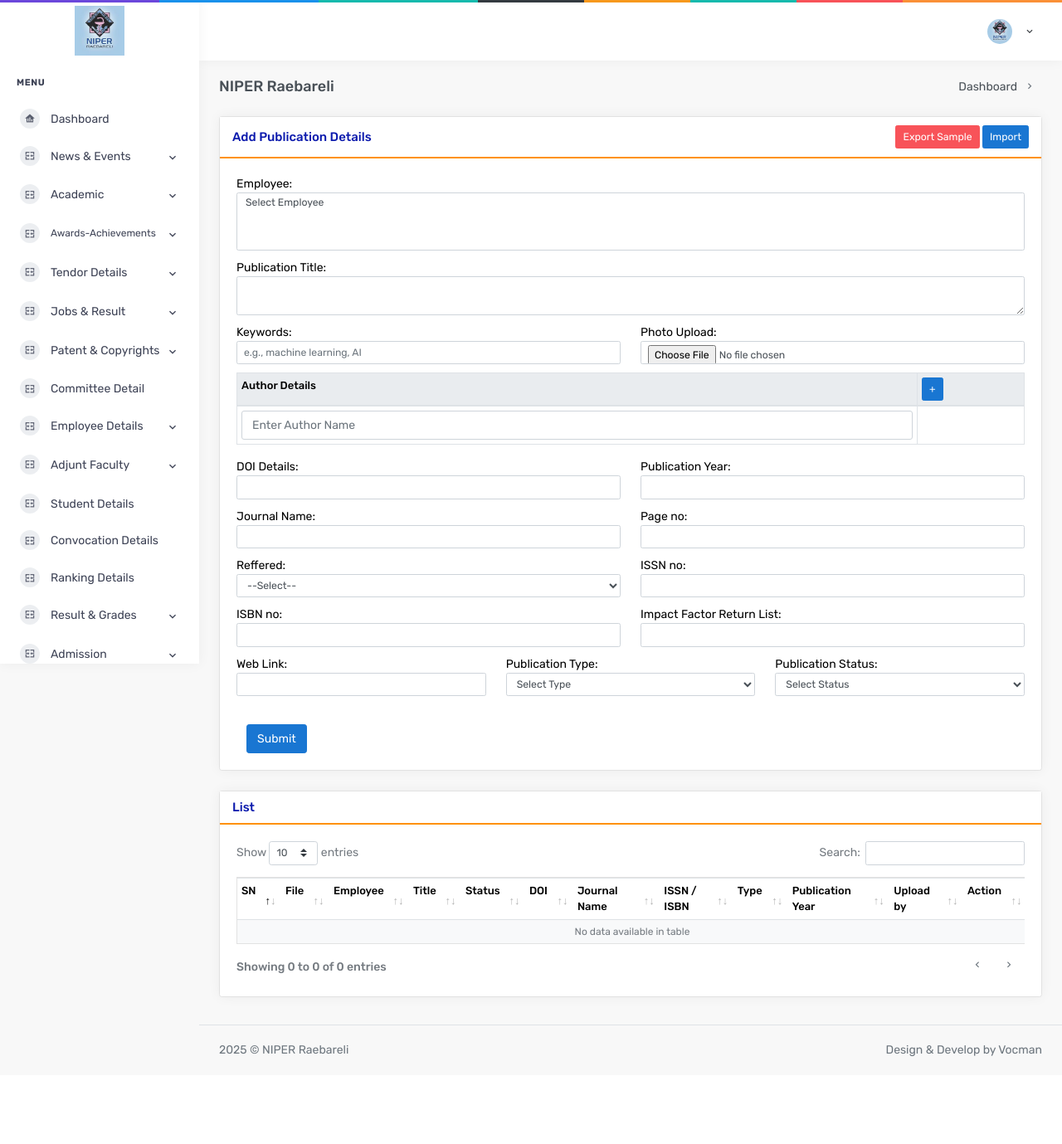
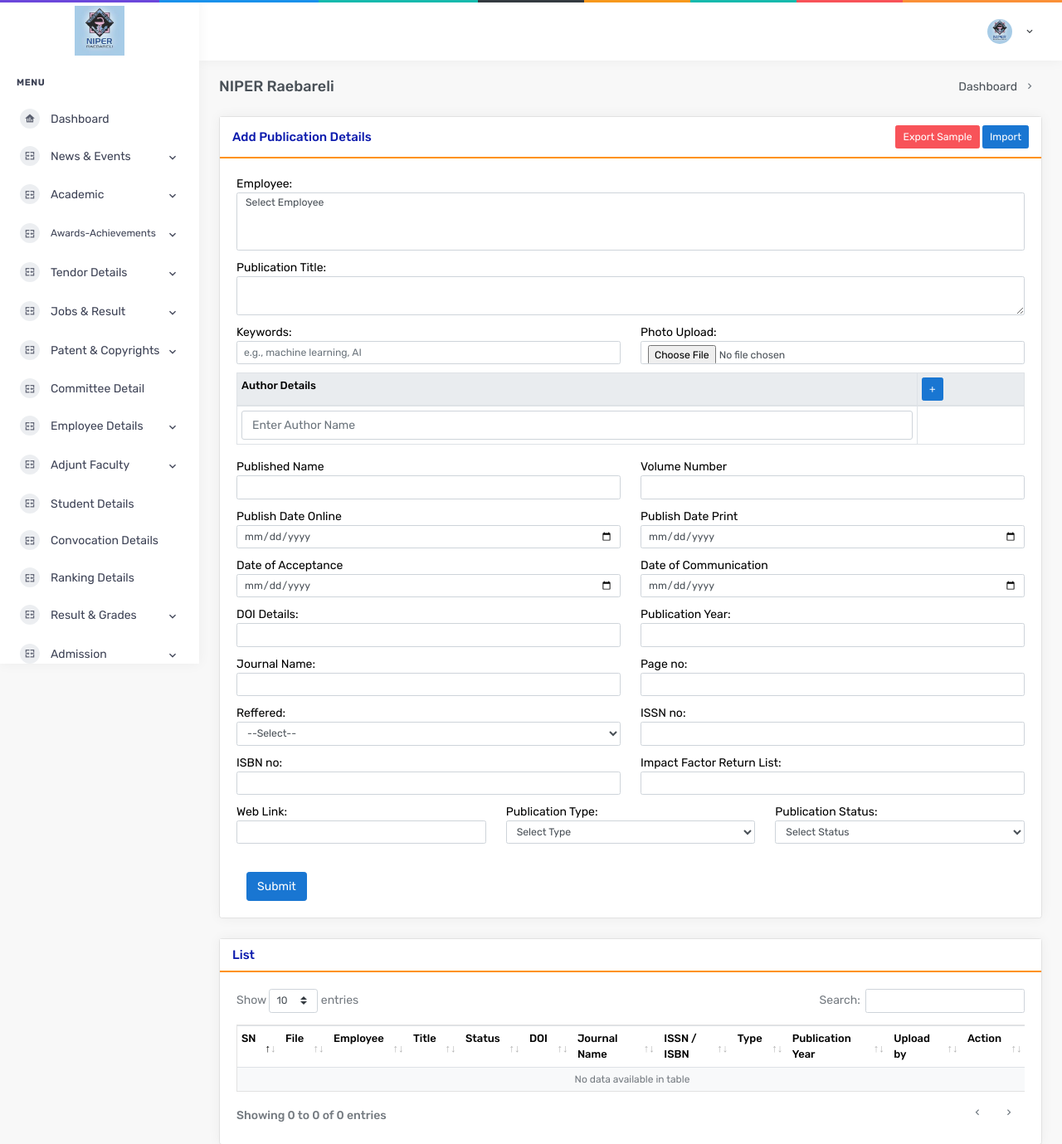
Before and after one commit to Mithun021/niper_stagging, a CodeIgniter 4 app: the page made by app/Views/admin/employee/employee-publication.php in a window 1280 px wide. Shown: the top 1379 px of the page at 83% size. Before the commit the page ends 1274 px from the top, so only its background shows below. Run offline with PHP 8.4 and a stand-in for CodeIgniter, Linux system fonts and the light colour scheme; the template is opened without the code that fills it, so the values that code supplies are empty; some libraries are stand-ins or nearby versions.

Commit message:
checking

```diff
--- a/app/Controllers/EmployeeController.php
+++ b/app/Controllers/EmployeeController.php
@@ -393,6 +393,12 @@ use App\Models\Student_model;
                     'description' => $this->request->getPost('description'),
                     'keywords' => $this->request->getPost('Pubkeyword'),
                     'publication_photo' => $publicationimageName,
+                    'published_name' => $this->request->getPost('published_name'),
+                    'volume_number' => $this->request->getPost('volume_number'),
+                    'publish_date_online' => $this->request->getPost('publish_date_online'),
+                    'publish_date_print' => $this->request->getPost('publish_date_print'),
+                    'date_of_acceptance' => $this->request->getPost('date_of_acceptance'),
+                    'date_of_communication' => $this->request->getPost('date_of_communication'),
                     'doi_details' => $this->request->getPost('DoIdetails'),
                     'publication_year' => $this->request->getPost('Pubyear'),
                     'journal_name' => $this->request->getPost('journal_name'),
--- a/app/Models/Employee_publication_model.php
+++ b/app/Models/Employee_publication_model.php
@@ -5,7 +5,7 @@
     {
         protected $table         = 'employee_publication';
         protected $primaryKey = 'id';
-        protected $allowedFields = ['emplyee_id','title','description','keywords','publication_photo','doi_details','publication_year','journal_name','page_no','reffered','issn_no','isbn_no','impact_factor','web_link','publication_type','status','upload_by'];
+        protected $allowedFields = ['emplyee_id','title','description','keywords','publication_photo','published_name','volume_number','publish_date_online','publish_date_print','date_of_acceptance','date_of_communication','doi_details','publication_year','journal_name','page_no','reffered','issn_no','isbn_no','impact_factor','web_link','publication_type','status','upload_by'];
         protected $createdField  = 'created_at';
 
         public function add($data, $id = null) {
--- a/app/Views/admin/employee/employee-publication.php
+++ b/app/Views/admin/employee/employee-publication.php
@@ -84,6 +84,42 @@
                                     </tr>
                                 </tbody>
                             </table>
+                        </div>
+                    </div>
+                    <div class="col-lg-6">
+                        <div class="form-group">
+                            <span for="DoIdetails">Published Name</span>
+                            <input type="text" name="published_name" id="published_name" class="form-control form-control-sm">
+                        </div>
+                    </div>
+                    <div class="col-lg-6">
+                        <div class="form-group">
+                            <span for="DoIdetails">Volume Number</span>
+                            <input type="text" name="volume_number" id="volume_number" class="form-control form-control-sm">
+                        </div>
+                    </div>
+                    <div class="col-lg-6">
+                        <div class="form-group">
+                            <span for="DoIdetails">Publish Date Online</span>
+                            <input type="date" name="publish_date_online" id="publish_date_online" class="form-control form-control-sm">
+                        </div>
+                    </div>
+                    <div class="col-lg-6">
+                        <div class="form-group">
+                            <span for="DoIdetails">Publish Date Print</span>
+                            <input type="date" name="publish_date_print" id="publish_date_print" class="form-control form-control-sm">
+                        </div>
+                    </div>
+                    <div class="col-lg-6">
+                        <div class="form-group">
+                            <span for="DoIdetails">Date of Acceptance </span>
+                            <input type="date" name="date_of_acceptance" id="date_of_acceptance" class="form-control form-control-sm">
+                        </div>
+                    </div>
+                    <div class="col-lg-6">
+                        <div class="form-group">
+                            <span for="DoIdetails">Date of Communication </span>
+                            <input type="date" name="date_of_communication" id="date_of_communication" class="form-control form-control-sm">
                         </div>
                     </div>
                     <div class="col-lg-6">
```
